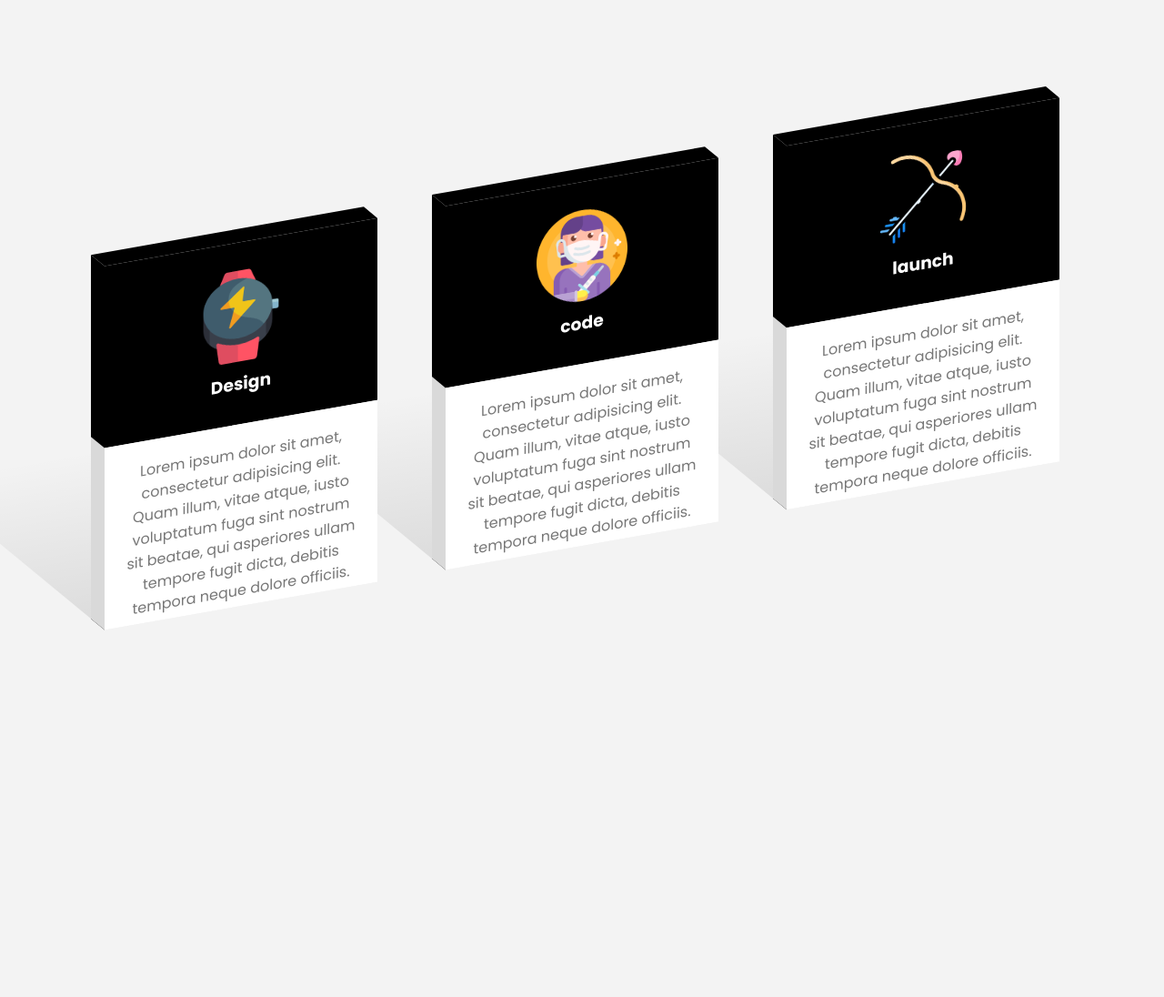
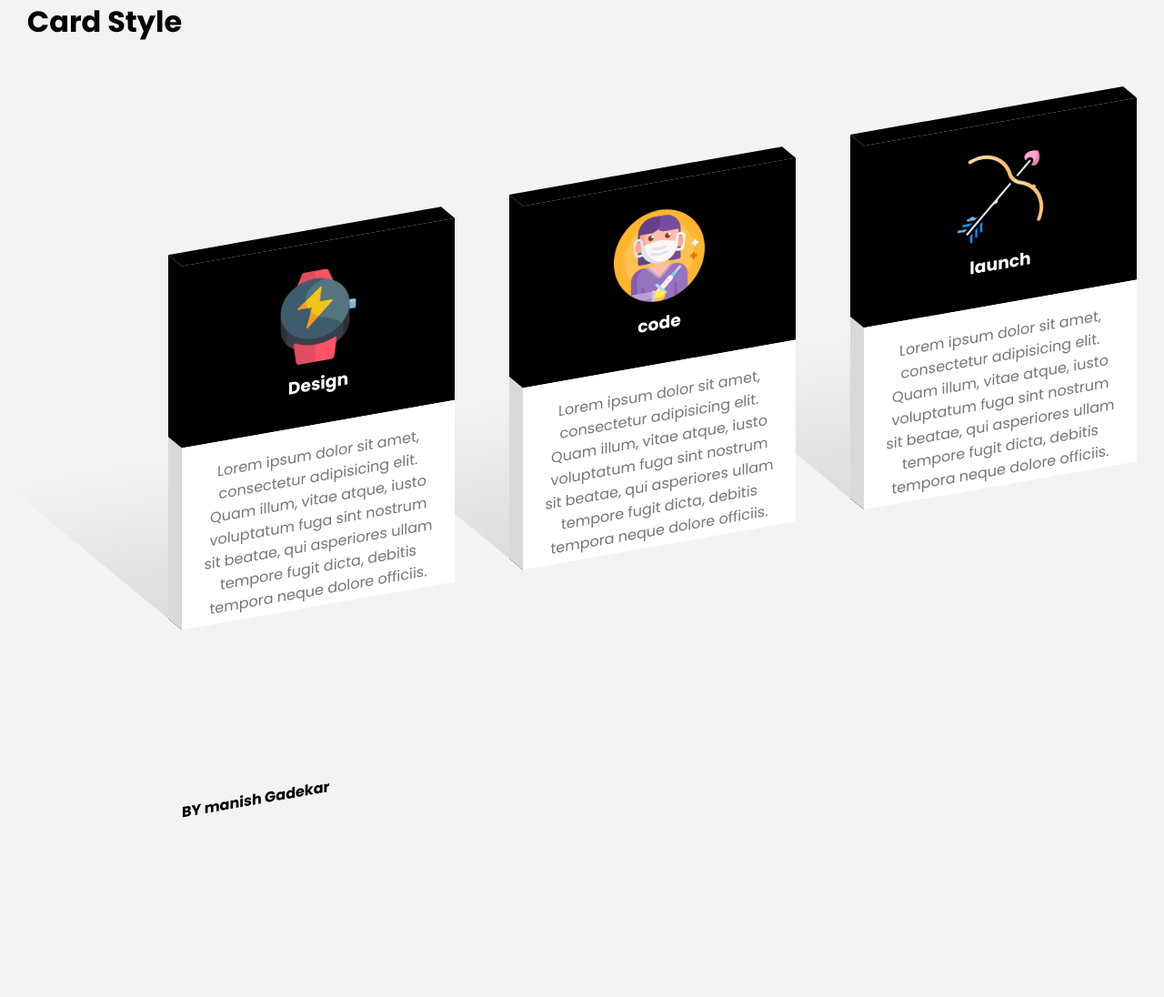
Before and after one commit to manish005/card-animation, a plain HTML site: page index.html in a window 1280 px wide. Shown: the whole page at 91% size. Drawn offline with Linux system fonts and the light colour scheme.

Commit message:
Update index.html

```diff
--- a/index.html
+++ b/index.html
@@ -141,6 +141,7 @@ body{
 	</style>
 </head>
 <body>
+	<h1><center>Card Style</center></h1>
 		<div class="container">
 			<div class="card">
 				<div class="imgBx">
@@ -169,7 +170,7 @@ body{
 					<p>Lorem ipsum dolor sit amet, consectetur adipisicing elit. Quam illum, vitae atque, iusto voluptatum fuga sint nostrum sit beatae, qui asperiores ullam tempore fugit dicta, debitis tempora neque dolore officiis.</p>
 				</div>
 			</div>
-
+			<footer><h4>BY manish Gadekar</h4></footer>
 		</div>
 </body>
 </html>
```
